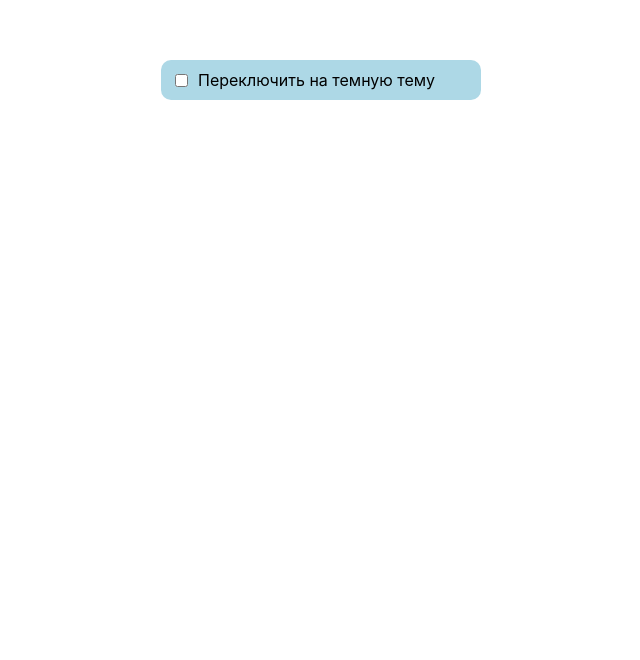
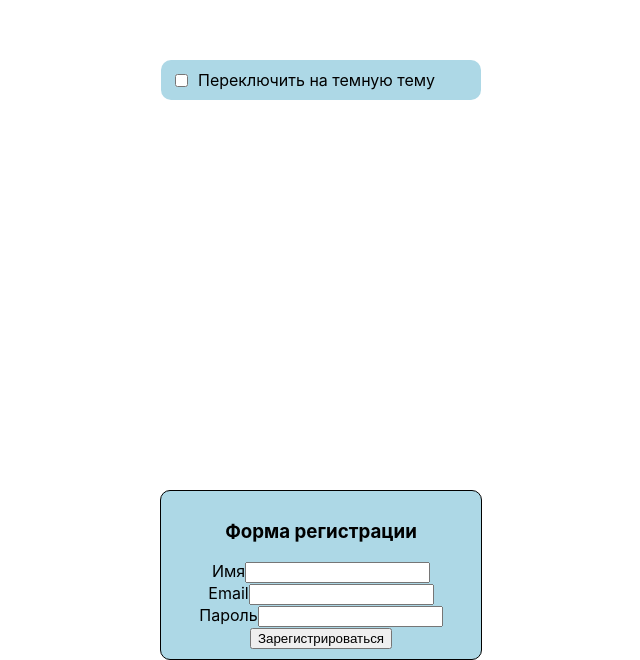
Before and after one commit to ivil2021/my-second-react-typescript-app, a React (Create React App) app: page / in a window 1280 px wide. Shown: the part 320-980 px from the top of the page, without its empty margins (319-959 px from the left). Before the commit the page ends 800 px from the top, so only its background shows below. Built offline with nearby package versions, Linux system fonts and the light colour scheme.

Commit message:
Add RegistrationForm component using Formik and Yup

```diff
--- a/package.json
+++ b/package.json
@@ -13,11 +13,13 @@
     "@types/node": "^16.18.126",
     "@types/react": "^19.1.2",
     "@types/react-dom": "^19.1.2",
+    "formik": "^2.4.6",
     "react": "^19.1.0",
     "react-dom": "^19.1.0",
     "react-scripts": "5.0.1",
     "typescript": "^4.9.5",
-    "web-vitals": "^2.1.4"
+    "web-vitals": "^2.1.4",
+    "yup": "^1.6.1"
   },
   "scripts": {
     "start": "react-scripts start",
--- a/src/App.tsx
+++ b/src/App.tsx
@@ -1,10 +1,12 @@
 import './App.css';
+import { RegistrationForm } from './components/RegistrationForm/RegistrationForm';
 import { ThemeToggle } from './components/ThemeToggle/ThemeToggle';
 
 export function App() {
   return (
     <div className="App">
       <ThemeToggle />
+      <RegistrationForm />
     </div>
   );
 }
--- /dev/null
+++ b/src/components/RegistrationForm/RegistrationForm.tsx
@@ -0,0 +1,64 @@
+/*
+Создайте форму для регистрации пользователя с использованием Formik.
+Включите поля для имени, email и пароля.
+Используйте Yup для валидации формы, чтобы убедиться,
+что все поля заполнены и что email имеет правильный формат.
+*/
+
+import { Formik, Form, Field } from 'formik';
+import * as Yup from 'yup';
+import { FormContainer } from './index.styles';
+
+const SignupSchema = Yup.object().shape({
+  name: Yup.string()
+    .min(3, 'Имя должно быть не меньше 3 символов!')
+    .max(50, 'Имя слишком длинное!')
+    .required('Имя обязательно'),
+  email: Yup.string()
+    .email('Неверный формат email')
+    .required('Email обязателен'),
+  password: Yup.string()
+    .min(3, 'Пароль слишком короткий!')
+    .max(50, 'Пароль слишком длинный!')
+    .required('Пароль обязателен')
+});
+
+export const RegistrationForm = () => (
+  <div>
+    <Formik
+      initialValues={{
+        name: '',
+        email: '',
+        password: '',
+      }}
+      validationSchema={SignupSchema}
+      onSubmit={values => console.log(values)}
+    >
+      {({ errors, touched }) => (
+        <Form>
+          <FormContainer>
+            <div>
+              <h3>Форма регистрации</h3>
+            </div>
+            <div>
+              <label htmlFor="name">Имя</label>
+              <Field name="name" type="text" />
+              {errors.name && touched.name ? <div>{errors.name}</div> : null}
+            </div>
+            <div>
+              <label htmlFor="email">Email</label>
+              <Field name="email" type="email" />
+              {errors.email && touched.email ? <div>{errors.email}</div> : null}
+            </div>
+            <div>
+              <label htmlFor="password">Пароль</label>
+              <Field name="password" type="password" />
+              {errors.password && touched.password ? <div>{errors.password}</div> : null}
+            </div>
+            <button type="submit">Зарегистрироваться</button>
+          </FormContainer>
+        </Form>
+      )}
+    </Formik>
+  </div>
+);
--- /dev/null
+++ b/src/components/RegistrationForm/index.styles.ts
@@ -0,0 +1,11 @@
+import styled from '@emotion/styled';
+
+export const FormContainer = styled.div`
+  background-color: lightblue;
+  width: 300px;
+  border-radius: 10px;
+  padding: 10px;
+  margin: 0 auto;
+  border: 1px solid black;
+  margin-top: 10px;
+`;
```
Also changed, not shown: 1 other file (tests, documents, lock files or other folders).
